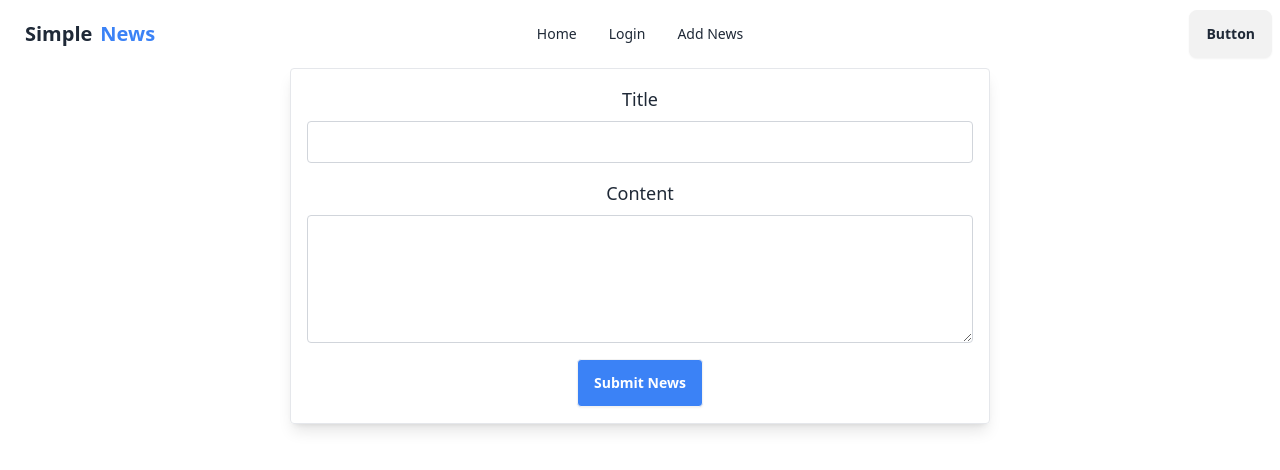
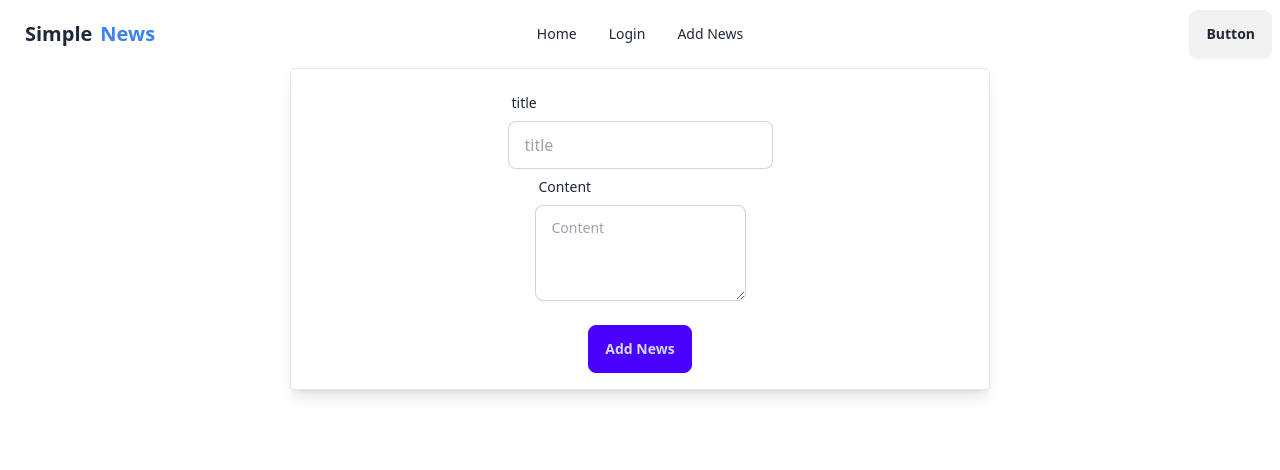
Before and after one commit to GearHead87/simple-news, a React (Vite) app: page /Add-news in a window 1280 px wide. Shown: the top 470 px of the page. Built offline with nearby package versions, Linux system fonts and the light colour scheme; no server answers.

Commit message:
Refactor form

```diff
--- /dev/null
+++ b/src/components/base/FormButton/index.tsx
@@ -0,0 +1,20 @@
+import React from 'react';
+
+interface FormButtonProps {
+	type?: 'submit' | 'button';
+	label?: string;
+	children?: React.ReactNode;
+}
+
+const FormButton: React.FC<FormButtonProps> = ({ label = '', type, children }) => {
+	return (
+		<div className="form-control mt-6">
+			<button type={type} className="btn btn-primary">
+				{label}
+				{children}
+			</button>
+		</div>
+	);
+};
+
+export default FormButton;
--- /dev/null
+++ b/src/components/base/FormInput/index.tsx
@@ -0,0 +1,34 @@
+interface FormInputProps {
+	label: string;
+	name: string;
+	type: string;
+	placeholder: string;
+	defaultValue?: string;
+}
+const FormInput: React.FC<FormInputProps> = ({
+	label,
+	type,
+	name,
+	defaultValue,
+	placeholder,
+	...rest
+}) => {
+	return (
+		<div className="form-control">
+			<label className="label">
+				<span className="label-text">{label}</span>
+			</label>
+			<input
+				type={type}
+				name={name}
+				placeholder={placeholder}
+				className="input input-bordered"
+				defaultValue={defaultValue}
+				{...rest}
+				required
+			/>
+		</div>
+	);
+};
+
+export default FormInput;
--- /dev/null
+++ b/src/components/base/FormTextArea/index.tsx
@@ -0,0 +1,26 @@
+import React from 'react';
+
+interface FormTextAreaProps {
+	label: string;
+	placeholder: string;
+	defaultValue?: string;
+	name: string;
+}
+
+const FormTextArea: React.FC<FormTextAreaProps> = ({ label, placeholder, defaultValue, name }) => {
+	return (
+		<label className="form-control">
+			<div className="label">
+				<span className="label-text">{label}</span>
+			</div>
+			<textarea
+				className="textarea textarea-bordered h-24"
+				name={name}
+				placeholder={placeholder}
+				defaultValue={defaultValue}
+			></textarea>
+		</label>
+	);
+};
+
+export default FormTextArea;
--- a/src/components/shared/Forms/AddNewsForm.tsx
+++ b/src/components/shared/Forms/AddNewsForm.tsx
@@ -1,3 +1,7 @@
+import FormButton from "../../base/FormButton";
+import FormInput from "../../base/FormInput";
+import FormTextArea from "../../base/FormTextArea";
+
 const AddNewsFrom = ({ handleSubmit }) => {
 	return (
 		<div>
@@ -5,27 +9,10 @@ const AddNewsFrom = ({ handleSubmit }) => {
 				onSubmit={handleSubmit}
 				className="flex flex-col w-[700px] justify-center items-center mx-auto p-4 border rounded shadow-lg"
 			>
-				<label htmlFor="title" className="mb-2 text-lg font-medium">
-					Title
-				</label>
-				<input
-					type="text"
-					name="title"
-					className="mb-4 p-2 border border-gray-300 rounded w-full"
-				/>
-				<label htmlFor="content" className="mb-2 text-lg font-medium">
-					Content
-				</label>
-				<textarea
-					name="content"
-					className="mb-4 p-2 border border-gray-300 rounded w-full h-32"
-				/>
-				<button
-					type="submit"
-					className="btn bg-blue-500 text-white py-2 px-4 rounded hover:bg-blue-600"
-				>
-					Submit News
-				</button>
+				<FormInput label="title" name="title" placeholder="title" type="text"/>
+				<FormTextArea label="Content" placeholder="Content" name="content"/>
+
+				<FormButton type="submit" label="Add News" ></FormButton>
 			</form>
 		</div>
 	);
--- a/src/components/shared/Forms/LoginForm.tsx
+++ b/src/components/shared/Forms/LoginForm.tsx
@@ -1,37 +1,20 @@
+import FormButton from '../../base/FormButton';
+import FormInput from '../../base/FormInput';
+
 const LoginForm = ({ handleSubmit }) => {
 	return (
 		<div className="hero bg-base-200 min-h-screen">
 			<div className="card bg-base-100 w-full max-w-sm shrink-0 shadow-2xl">
 				<form onSubmit={handleSubmit} className="card-body">
-					<div className="form-control">
-						<label className="label">
-							<span className="label-text">Email</span>
-						</label>
-						<input
-							type="email"
-							name="email"
-							placeholder="email"
-							className="input input-bordered"
-							required
-						/>
-					</div>
-					<div className="form-control">
-						<label className="label">
-							<span className="label-text">Password</span>
-						</label>
-						<input
-							type="password"
-							name="password"
-							placeholder="password"
-							className="input input-bordered"
-							required
-						/>
-					</div>
-					<div className="form-control mt-6">
-						<button type="submit" className="btn btn-primary">
-							Login
-						</button>
-					</div>
+					<FormInput label="Email" name="email" placeholder="email" type="email" />
+					<FormInput
+						label="password"
+						name="password"
+						placeholder="password"
+						type="password"
+					/>
+
+					<FormButton type="submit" label="Login"></FormButton>
 				</form>
 			</div>
 		</div>
--- a/src/components/shared/Forms/UpdateNewsForm.tsx
+++ b/src/components/shared/Forms/UpdateNewsForm.tsx
@@ -1,33 +1,29 @@
-const UpdateNewsForm = ({handleSubmit, article}) => {
+import FormButton from '../../base/FormButton';
+import FormInput from '../../base/FormInput';
+import FormTextArea from '../../base/FormTextArea';
+
+const UpdateNewsForm = ({ handleSubmit, article }) => {
 	return (
 		<div>
 			<form
 				onSubmit={handleSubmit}
 				className="flex flex-col w-[700px] justify-center items-center mx-auto p-4 border rounded shadow-lg"
 			>
-				<label htmlFor="title" className="mb-2 text-lg font-medium">
-					Title
-				</label>
-				<input
+				<FormInput
+					label="title"
+					name="title"
+					placeholder="title"
+					type="text"
 					defaultValue={article.title}
-					type="text"
-					name="title"
-					className="mb-4 p-2 border border-gray-300 rounded w-full"
 				/>
-				<label htmlFor="content" className="mb-2 text-lg font-medium">
-					Content
-				</label>
-				<textarea
+				<FormTextArea
+					label="Content"
+					placeholder="Content"
+					name="content"
 					defaultValue={article.content}
-					name="content"
-					className="mb-4 p-2 border border-gray-300 rounded w-full h-32"
 				/>
-				<button
-					type="submit"
-					className="btn bg-blue-500 text-white py-2 px-4 rounded hover:bg-blue-600"
-				>
-					Update News
-				</button>
+
+				<FormButton type="submit" label="Update News"></FormButton>
 			</form>
 		</div>
 	);
--- a/src/containers/DetailsNewsContainer/index.tsx
+++ b/src/containers/DetailsNewsContainer/index.tsx
@@ -1,9 +1,11 @@
 // import { deleteArticleById, getArticleById } from '../../lib/utils/newsStorage';
 import { useEffect, useState } from 'react';
-import { getArticleById } from '../../lib/restAPI';
+import { deleteArticleById, getArticleById } from '../../lib/restAPI';
 import DetailsNewsView from '../../views/DetailsNewsView';
+import { useNavigate } from 'react-router-dom';
 
 const DetailsNewsContainer = ({ id }) => {
+	const navigate = useNavigate();
 	const [article, setArticle] = useState({});
 
 	useEffect(() => {
@@ -18,7 +20,10 @@ const DetailsNewsContainer = ({ id }) => {
 		getArticle();
 	}, [id]);
 
-	const handleDelete = () => console.log(id);
+	const handleDelete = async () => {
+		await deleteArticleById(id);
+		navigate('/');
+	};
 
 	return (
 		<div>
--- a/src/lib/restAPI/index.ts
+++ b/src/lib/restAPI/index.ts
@@ -1,4 +1,4 @@
-import { get, push, ref, set } from 'firebase/database';
+import { get, push, ref, remove, set } from 'firebase/database';
 import { db } from '../config';
 
 // type ArticleProps = {
@@ -48,3 +48,8 @@ export function updateArticleById(title: string, content: string, id: string) {
 		content: content,
 	});
 }
+
+export async function deleteArticleById(id: string) {
+	const dbRef = ref(db, '/news/' + id);
+	await remove(dbRef);
+}
```
